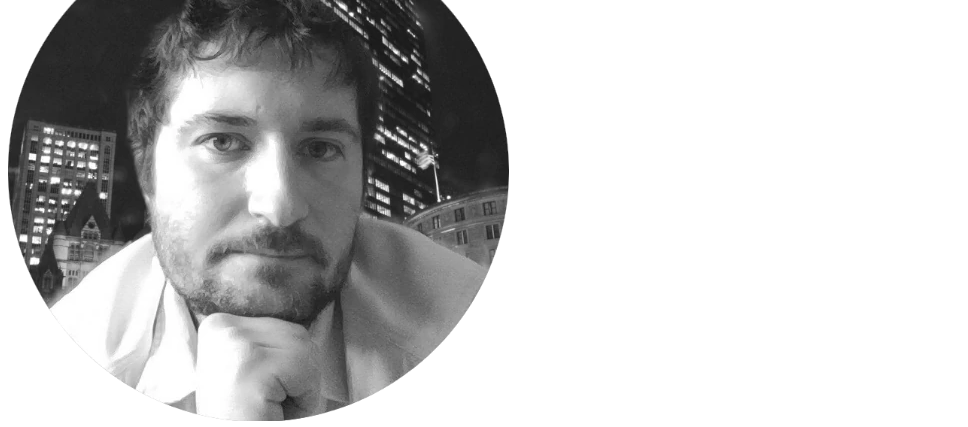
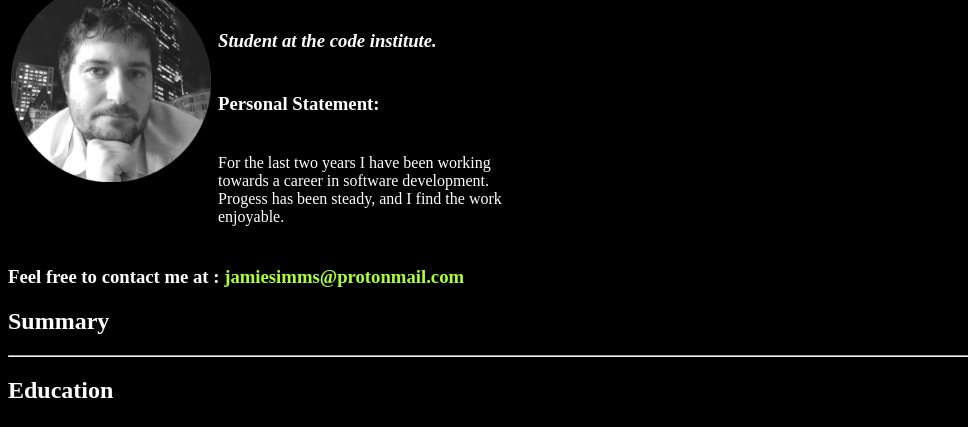
Before and after one commit to MelmothTheWanderer/MyResume, a plain HTML site: page index.html in a window 1280 px wide. Shown: the part 87-514 px from the top of the page, without its empty margins (0-968 px from the left). Drawn offline with Linux system fonts and the light colour scheme.

Commit message:
Add files via upload

```diff
--- a/index.html
+++ b/index.html
@@ -5,15 +5,64 @@
     <meta http-equiv="X-UA-Compatible" content="IE=edge">
     <meta name="viewport" content="width=device-width, initial-scale=1.0">
     <title>My resume</title>
+    <style>
+        body {
+            background-color: black;
+            color:white;
+        }
+    </style>
 </head>
 <body>
-    <img src="assets/images/Resume_Profile_Image.webp">
-    <h1>
-        Jamie Simms Curriculum Vitae
-    </h1>
+    <table>
+        <tr>
+            <th>
+                <img src="assets/images/Resume_Profile_Image.webp" style="width:200px;">
+            </th>
+            <th>
+                <table style="text-align:left; width:33%;">
+                    <tr>
+                        <th>
+                            <h1>
+                                Jamie Simms
+                            </h1>
+                        </th>
+                    </tr>
+                    <tr>
+                        <td>
+                            <h3>
+                                <em>
+                                    Student at the code institute.
+                                </em>
+                            </h3>
+                        </td>
+                    </tr>
+                    <tr>
+                        <td>
+                            <h3>
+                                Personal Statement:
+                            </h3>
+                        </td>
+                    </tr>
+                    <tr>
+                        <td>
+                            <p style="font-weight:100">
+                                For the last two years I have been working towards a career in software
+                                development. Progess has been steady, and I find the work enjoyable.
+                            </p>
+                        </td>
+                    </tr>
+
+                </table>
+            </th>
+        </tr>
+    </table>
+
+    <h3>
+        Feel free to contact me at : <a href="mailto:jamiesimms@protonmail.com" style="text-decoration:none;color:greenyellow;">jamiesimms@protonmail.com</a>
+
+
     <h2>Summary</h2>
-    <p> For the last two years I have been working towards a career in software
-        development. Progess has been steady, and I find the work enjoyable.
+    <p>
     </p>
     <hr>
     <h2>
```
